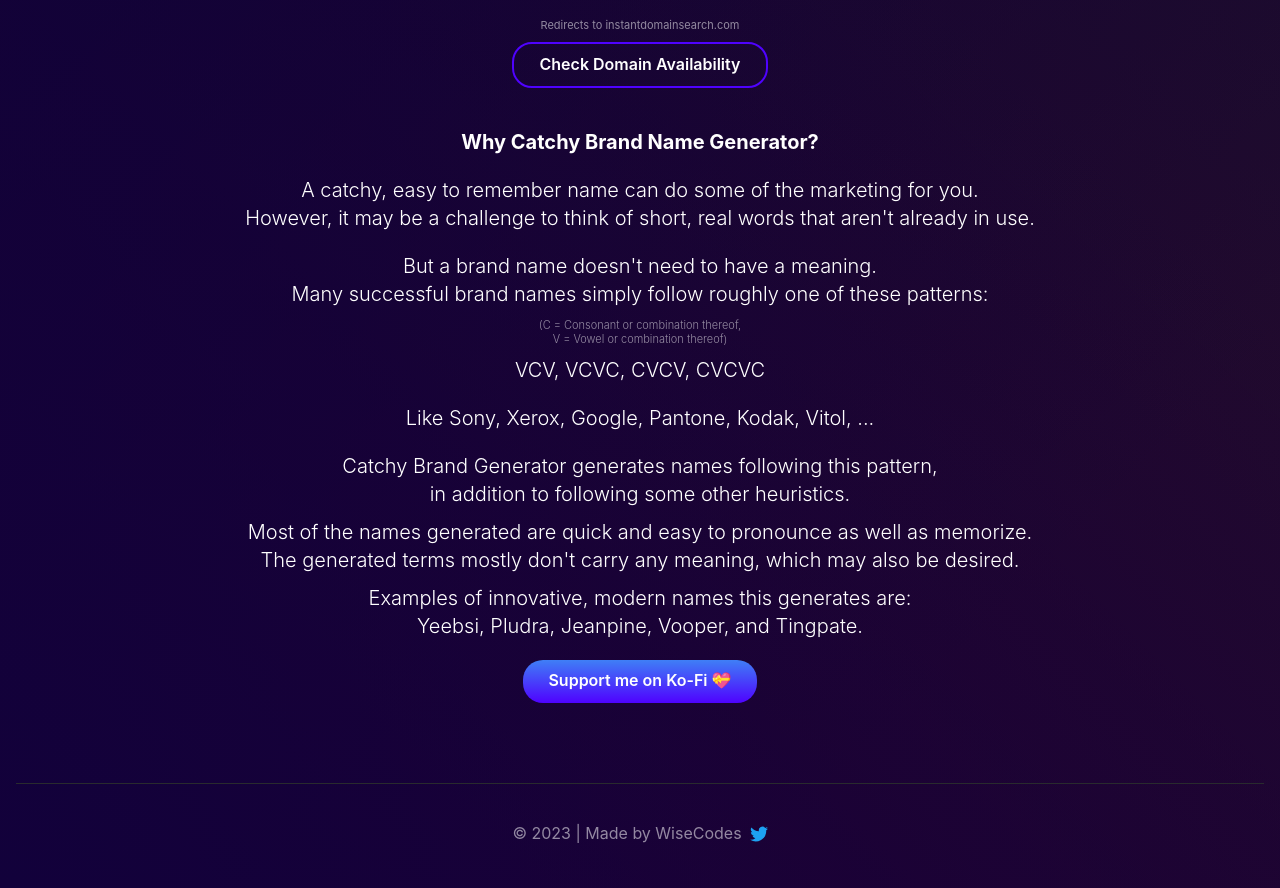
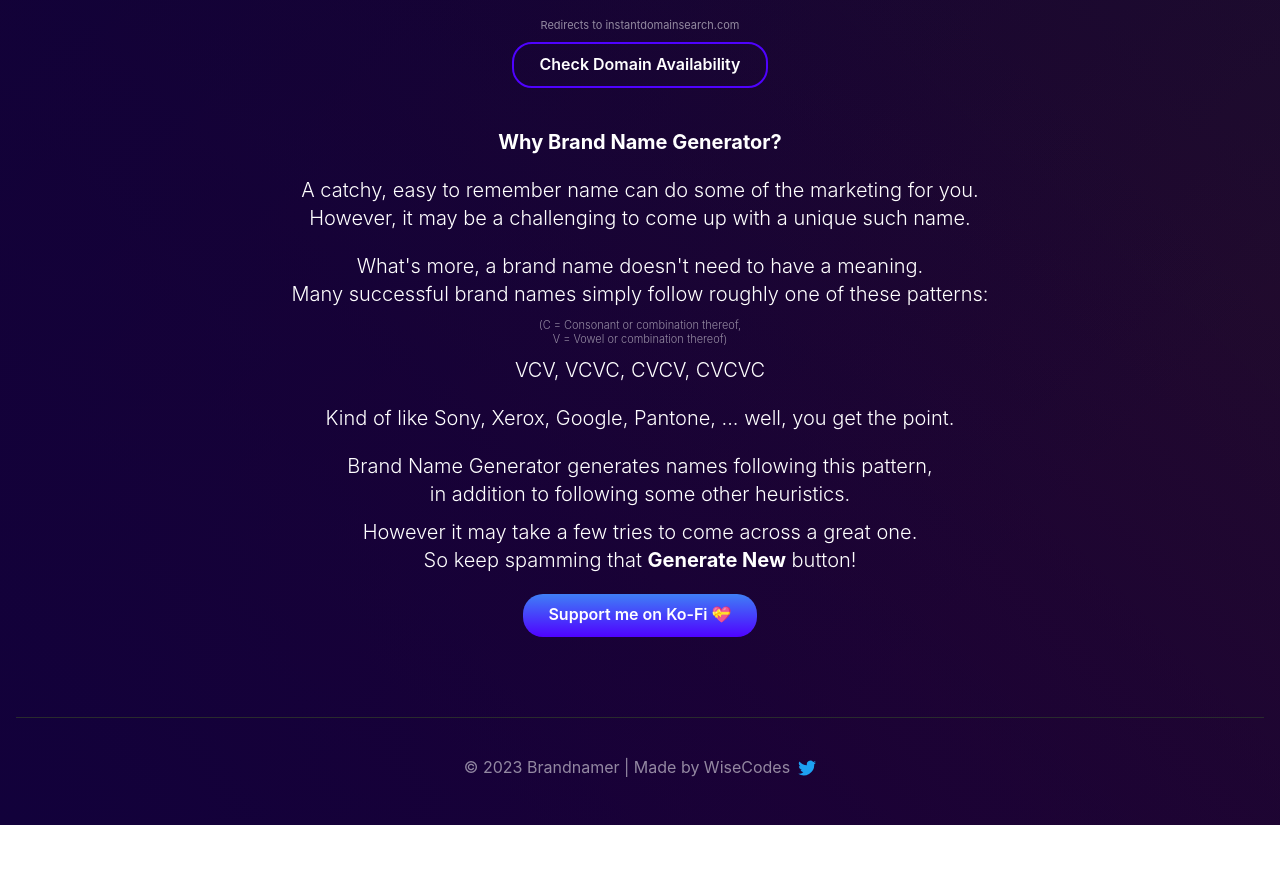
Before and after one commit to coffeecoding/CatchyBrandNameGenerator, a Next.js app: page / in a window 1280 px wide. Shown: the part 480-1368 px from the top of the page. After the commit the page ends 1305 px from the top, so only its background shows below. Built offline with nearby package versions, Linux system fonts and the light colour scheme.

Commit message:
branding adjustments

```diff
--- a/pages/index.js
+++ b/pages/index.js
@@ -1,27 +1,15 @@
 import Head from "next/head";
-import Link from "next/link";
 import styles from "../styles/Home.module.css";
-import React, { Stack, useState, useEffect } from "react";
+import React, { useState, useEffect } from "react";
 import { Oval, ThreeDots } from "react-loader-spinner";
 import Availability from "../components/Availability";
-import { request } from "http";
 
 const env = process.env.NODE_ENV;
 
 export default function Home() {
   const [syllableCount, setSyllableCount] = useState("2");
   const [brandName, setBrandName] = useState("");
-  const [brandNameLastChecked, setBrandNameLastChecked] = useState("");
-  const [showDomains, setShowDomains] = useState(false);
-  const [isCheckingDomains, setIsCheckingDomains] = useState(false);
   const [isGeneratingName, setIsGeneratingName] = useState(false);
-
-  const [isComAvailable, setIsComAvailable] = useState(false);
-  const [isAppAvailable, setIsAppAvailable] = useState(false);
-  const [isIoAvailable, setIsIoAvailable] = useState(false);
-  const [isNetAvailable, setIsNetAvailable] = useState(false);
-  const [isOrgAvailable, setIsOrgAvailable] = useState(false);
-  const [isCoAvailable, setIsCoAvailable] = useState(false);
 
   useEffect(() => {
     generateName();
@@ -30,20 +18,12 @@ export default function Home() {
     };
   }, []);
 
-  const waitForTwoSeconds = async () => {
-    return new Promise((resolve) => {
-      setTimeout(() => {
-        resolve();
-      }, 1000);
-    });
-  };
-
   const generateName = async () => {
     setIsGeneratingName(true);
     //await waitForTwoSeconds();
     const response = await fetch(
       (env === "development"
-        ? "http://localhost:3000/api/name?sc="
+        ? "http://localhost:3001/api/name?sc="
         : "https://catchybrand.vercel.app/api/name?sc=") + syllableCount
     );
     const data = await response
@@ -67,59 +47,6 @@ export default function Home() {
     }).catch(() => {});
   };
 
-  const checkDomain = async (domain, tld) => {
-    // https://stackoverflow.com/a/50101022
-    AbortSignal.timeout ??= function timeout(ms) {
-      const ctrl = new AbortController();
-      setTimeout(() => ctrl.close(), ms);
-      return ctrl.signal;
-    };
-
-    const fullhost = "http://" + domain + tld;
-    var options = {
-      host: fullhost,
-      method: "HEAD",
-      path: "/",
-      mode: "no-cors",
-      signal: AbortSignal.timeout(10000),
-    };
-    var isAvailable = false;
-    console.log("Checking " + fullhost + " ...");
-    await fetch(fullhost, options)
-      .then((_) => (isAvailable = false))
-      .catch((err) => {
-        isAvailable = true;
-      });
-    return isAvailable;
-  };
-
-  /*const checkDomains = async () => {
-    setBrandNameLastChecked(brandName);
-    setShowDomains(true);
-    setIsCheckingDomains(true);
-    await Promise.all([
-      checkDomain(brandName, ".com"),
-      checkDomain(brandName, ".app"),
-      checkDomain(brandName, ".io"),
-      checkDomain(brandName, ".net"),
-      checkDomain(brandName, ".org"),
-      checkDomain(brandName, ".co"),
-    ])
-      .then(([com, app, io, net, org, co]) => {
-        setIsComAvailable(com);
-        setIsAppAvailable(app);
-        setIsIoAvailable(io);
-        setIsNetAvailable(net);
-        setIsOrgAvailable(org);
-        setIsCoAvailable(co);
-      })
-      .catch(() => alert("An unexpected error occurred, try again later."));
-
-    //const json = await data.json();
-    //console.log(json);
-    setIsCheckingDomains(false);
-  };*/
-
   const selectSyllableCount = (event) => {
     console.log("selected " + event.target.value);
     setSyllableCount(event.target.value);
@@ -128,15 +55,15 @@ export default function Home() {
   return (
     <div className={styles.container}>
       <Head>
-        <title>Catchy Brand Name Generator</title>
-        <meta name="description" content="Catchy Brand Name Generator" />
+        <title>Brand Name Generator</title>
+        <meta name="description" content="Brand Name Generator" />
         <meta name="viewport" content="width=device-width"></meta>
-        <meta name="application-name" content="Catchy Brand Name Generator" />
+        <meta name="application-name" content="Brand Name Generator" />
         <link rel="icon" href="/favicon.png" />
       </Head>
 
       <main>
-        <h1>Catchy Brand Generator</h1>
+        <h1>Catchy Brand Name Generator</h1>
         <p>9 of the 10 most successful brand names have 3 or less syllables.</p>
         <p>Of the top 100, about 75% do.</p>
         <p>
@@ -213,81 +140,19 @@ export default function Home() {
           </button>
         </a>
         <div className={styles.spacerSmall} />
-        {showDomains &&
-          (isCheckingDomains ? (
-            <Oval
-              height={80}
-              width={80}
-              color="#0070f3"
-              wrapperStyle={{}}
-              wrapperClass=""
-              visible={true}
-              ariaLabel="oval-loading"
-              secondaryColor="#0070f388"
-              strokeWidth={2}
-              strokeWidthSecondary={2}
-            />
-          ) : (
-            brandNameLastChecked && (
-              <table className={styles.table}>
-                <thead></thead>
-                <tbody>
-                  <tr>
-                    <td className={styles.tableColumnOne}>
-                      {brandNameLastChecked}.com
-                    </td>
-                    <td>
-                      <Availability value={isComAvailable} />
-                    </td>
-                  </tr>
-                  <tr>
-                    <td>{brandNameLastChecked}.app</td>
-                    <td>
-                      <Availability value={isAppAvailable} />
-                    </td>
-                  </tr>
-                  <tr>
-                    <td>{brandNameLastChecked}.io</td>
-                    <td>
-                      <Availability value={isIoAvailable} />
-                    </td>
-                  </tr>
-                  <tr>
-                    <td>{brandNameLastChecked}.net</td>
-                    <td>
-                      <Availability value={isNetAvailable} />
-                    </td>
-                  </tr>
-                  <tr>
-                    <td>{brandNameLastChecked}.org</td>
-                    <td>
-                      <Availability value={isOrgAvailable} />
-                    </td>
-                  </tr>
-                  <tr>
-                    <td>{brandNameLastChecked}.co</td>
-                    <td>
-                      <Availability value={isCoAvailable} />
-                    </td>
-                  </tr>
-                </tbody>
-              </table>
-            )
-          ))}
         <div className={styles.spacerSmall} />
         <p>
-          <strong>Why Catchy Brand Name Generator?</strong>
+          <strong>Why Brand Name Generator?</strong>
         </p>
         <div className={styles.spacerSmall} />
         <p>
           A catchy, easy to remember name can do some of the marketing for you.
         </p>
         <p>
-          However, it may be a challenge to think of short, real words that
-          aren't already in use.
+          However, it may be a challenging to come up with a unique such name.
         </p>
         <div className={styles.spacerSmall} />
-        <p>But a brand name doesn't need to have a meaning.</p>
+        <p>What's more, a brand name doesn't need to have a meaning.</p>
         <p>
           Many successful brand names simply follow roughly one of these
           patterns:
@@ -300,24 +165,21 @@ export default function Home() {
         <div className={styles.spacerSmaller} />
         <p>VCV, VCVC, CVCV, CVCVC</p>
         <div className={styles.spacerSmall} />
-        <p>Like Sony, Xerox, Google, Pantone, Kodak, Vitol, ...</p>
+        <p>
+          Kind of like Sony, Xerox, Google, Pantone, ... well, you get the
+          point.
+        </p>
         <div className={styles.spacerSmall} />
         <p>
-          Catchy Brand Generator generates names following this pattern,{" "}
-          <br></br>in addition to following some other heuristics.
+          Brand Name Generator generates names following this pattern, <br />
+          in addition to following some other heuristics.
         </p>
         <div className={styles.spacerSmaller} />
         <p>
-          Most of the names generated are quick and easy to pronounce as well as
-          memorize.
+          However it may take a few tries to come across a great one.
+          <br />
+          So keep spamming that <strong>Generate New</strong> button!
         </p>
-        <p>
-          The generated terms mostly don't carry any meaning, which may also be
-          desired.
-        </p>
-        <div className={styles.spacerSmaller} />
-        <p>Examples of innovative, modern names this generates are:</p>
-        <p>Yeebsi, Pludra, Jeanpine, Vooper, and Tingpate.</p>
         <div className={styles.spacerSmall} />
         <button onClick={() => window.open("https://ko-fi.com/yscodes")}>
           Support me on Ko-Fi 💝
@@ -326,7 +188,7 @@ export default function Home() {
 
       <footer>
         <div>
-          &copy; 2023 | Made <span> </span>
+          &copy; 2023 Brandnamer | Made <span> </span>
           <span> </span>by WiseCodes
           <a
             target="_blank"
```
